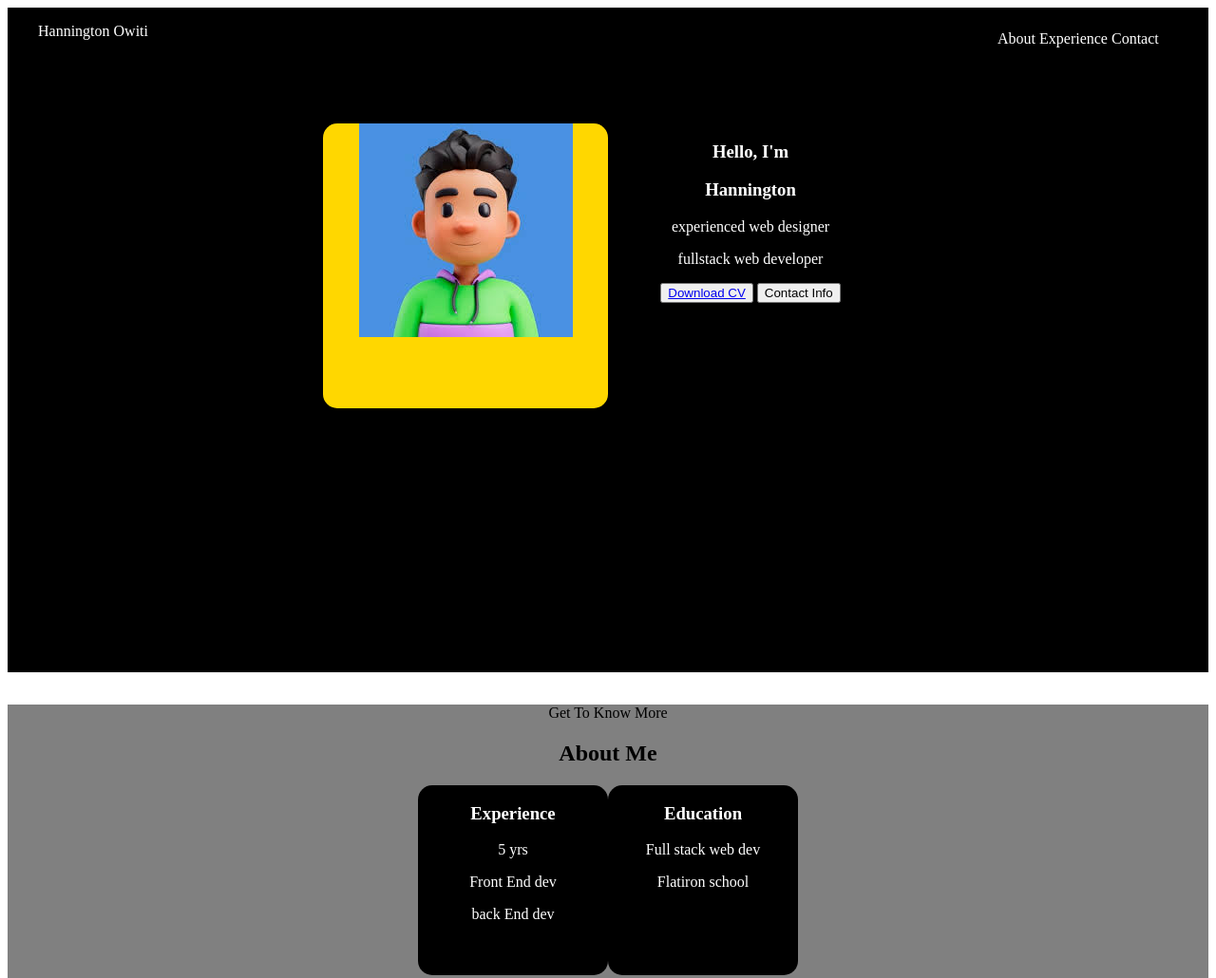
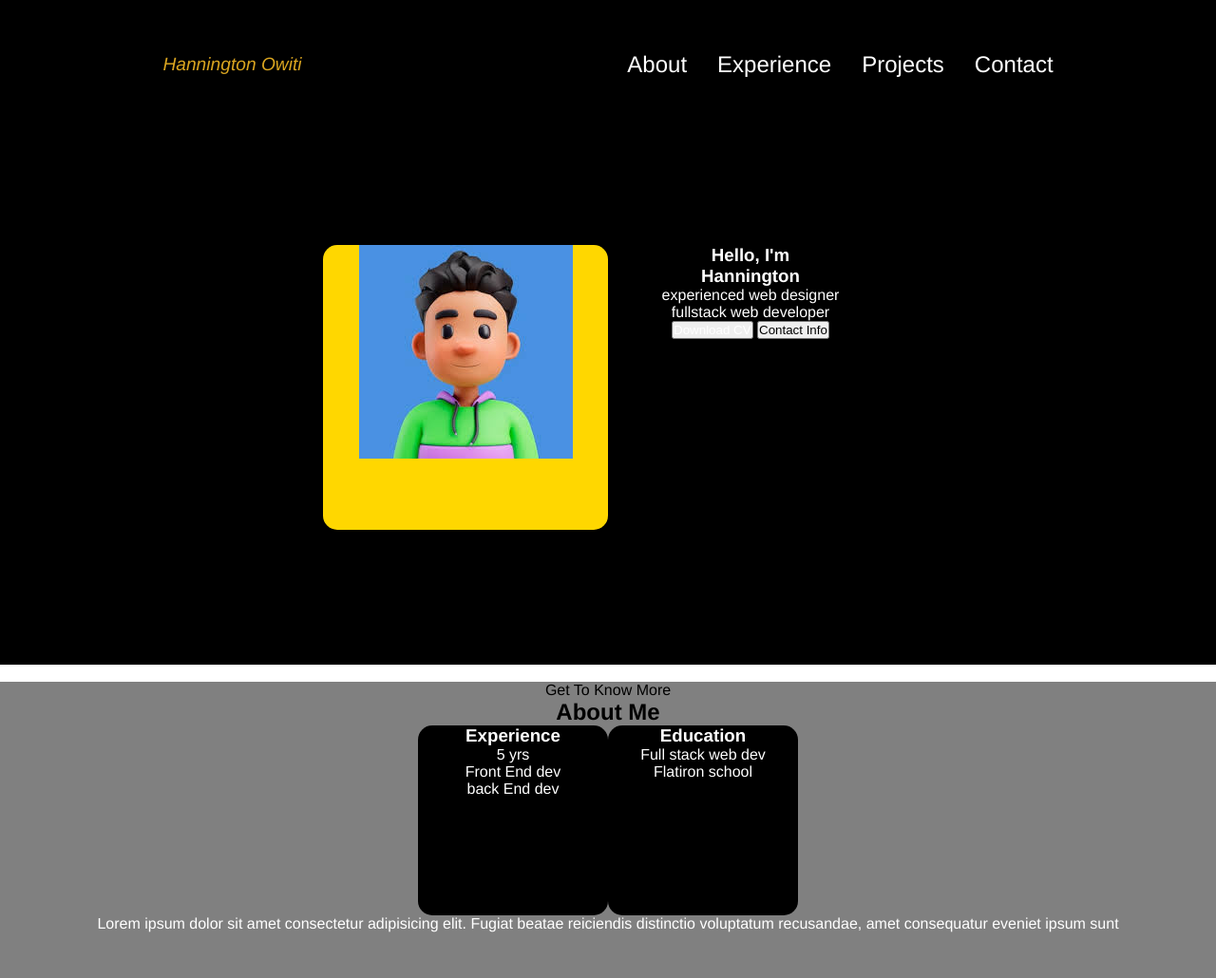
Before and after one commit to Owiti95/my-personal-website, a plain HTML site: page index.html in a window 1280 px wide. Shown: the top 1030 px of the page at 95% size. Drawn offline with Linux system fonts and the light colour scheme.

Commit message:
proper nav and styling, general styling

```diff
--- a/index.html
+++ b/index.html
@@ -8,14 +8,18 @@
 </head>
 <body>
     <section class="section1">
-    <div id="namelogo">
-        <p>Hannington Owiti</p>
-    </div>
-    <div id="nav">
-    <a>About</a>
-    <a>Experience</a>
-    <a>Contact</a>
-    </div>
+        <nav id="desktop-nav">
+            <div class="logo">Hannington Owiti</div>
+            <div>
+                <ul class="nav-links">
+                    <li><a href="#about">About</a></li>
+                    <li><a href="#experience">Experience</a></li>
+                    <li><a href="#projects">Projects</a></li>
+                    <li><a href="#contact">Contact</a></li>
+                </ul>
+            </div>
+        </nav>
+
     <br>
     <br>
     <br>
@@ -129,7 +133,7 @@
 
 
 
-    <footer class="footetl">
+    <footer>
         <h4>Reach Out via</h4>
         <p>LinkedIn</p>
         <p>github</p>
--- a/style.css
+++ b/style.css
@@ -1,3 +1,67 @@
+/*General styling*/
+*{
+    margin: 0;
+    padding: 0;
+}
+
+body{
+    font-family: 'Franklin Gothic Medium', 'Arial Narrow', Arial, sans-serif;
+}
+
+html {
+    scroll-behavior: smooth;
+}
+
+/*Transition*/
+
+a, .btn {
+    transition: all 300ms ease;
+}
+
+/*nav*/
+
+nav,
+.nav-links {
+    display: flex;
+}
+
+nav{
+    justify-content: space-around;
+    align-items: center;
+    height: 17vh;
+}
+
+.nav-links{
+    gap:2rem;
+    list-style: none;
+    font-size: 1.5rem;
+}
+
+a{
+    color: white;
+    text-decoration: none;
+    text-decoration-color: white;
+}
+
+a:hover{
+    color:gold;
+    text-decoration: underline;
+    text-underline-offset: 1rem;
+    text-decoration-color: white;
+}
+
+.logo{
+    font-size: larger;
+    font-style: italic;
+    color: goldenrod;
+}
+
+.logo:hover{
+    cursor:default;
+}
+
+
+
 .section1 #namelogo {
     background-color: black;
     border-radius: 15px;
@@ -112,14 +176,15 @@
     height: 300px;
     text-align: center;
     border-radius: 15px;
+    color: white;
 }
 
 #boxx{
-    background-color: gold;
+    background-color: black;
 }
 
 #boxy{
-    background-color: goldenrod;
+    background-color: black;
 }
 
 
```
